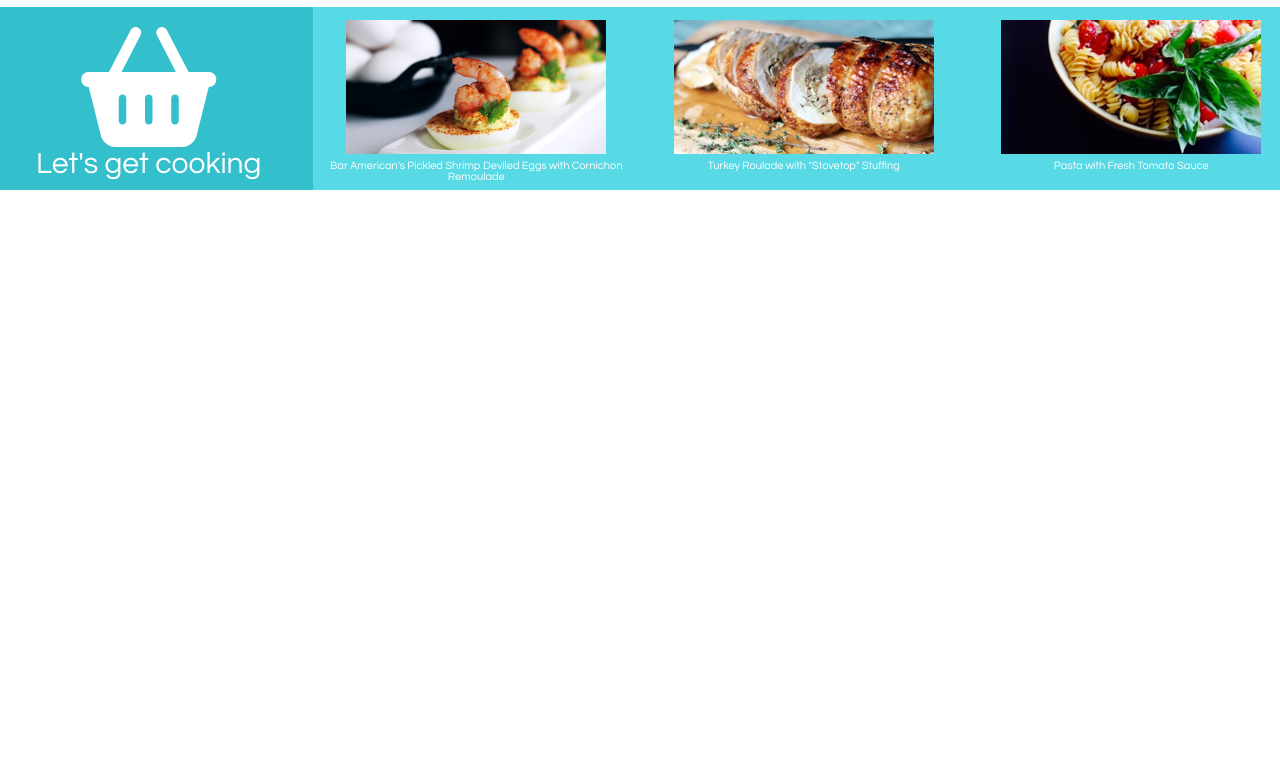
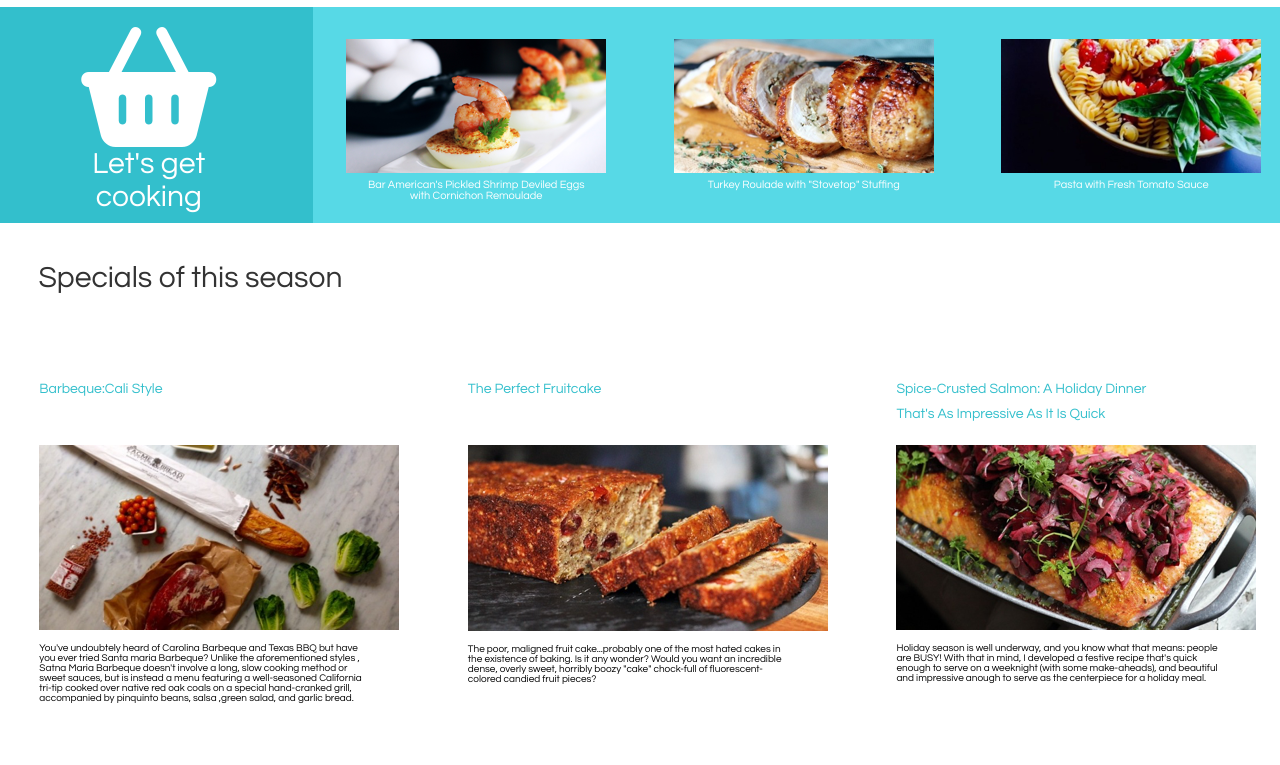
Before and after one commit to toniohdez43/TemplateChallenge, a website: page index.html in a window 1280 px wide. Shown: the part 608-1373 px from the top of the page. Before the commit the page ends 800 px from the top, so only its background shows below. Drawn offline with nearby package versions, Linux system fonts and the light colour scheme.

Commit message:
Added special menu

```diff
--- a/index.html
+++ b/index.html
@@ -60,11 +60,11 @@
 ================================================== -->
 <section id = "cooking-section">
     <div class="row">
-        <div id="cooking-icon" class="col-xs-12 col-md-3 col-lg-3">
+        <div id="cooking-icon" class="col-xs-12 col-md-12 col-lg-3">
 
-            <h2 class="menu-title"><i class="fa fa-shopping-basket fa-4x" aria-hidden="true"></i><br>Let's get cooking</h2>
+            <h2 class="menu-title"><i class="fa fa-shopping-basket fa-4x" aria-hidden="true"></i><br>Let's get<br>cooking</h2>
         </div>
-        <div class="cooking-menu col-xs-12 col-md-3 col-lg-3">
+        <div class="cooking-menu col-xs-12 col-md-4 col-lg-3">
             <div>
             <img class="center-img"  src="./assets/shrimp.png" />
                 <a href="#" class="food-desc">
@@ -72,13 +72,13 @@
             </a>
             </div>
         </div>
-        <div class="cooking-menu col-xs-12 col-md-3 col-lg-3">
+        <div class="cooking-menu col-xs-12 col-md-4 col-lg-3">
             <img class="center-img"  src="./assets/turkey.png" />
             <a href="#" class="food-desc">
                 Turkey Roulade with "Stovetop" Stuffing
             </a>
         </div>
-        <div class="cooking-menu col-xs-12 col-md-3 col-lg-3">
+        <div class="cooking-menu col-xs-12 col-md-4 col-lg-3">
             <img class="center-img"  src="./assets/pasta.png" />
             <a href="#" class="food-desc">
                 Pasta with Fresh Tomato Sauce
@@ -88,8 +88,89 @@
 
 
 
+
+</section >
+<!-- Special Section
+================================================== -->
+<section id = "special-section">
+    <div id="special">
+        <h2>Specials of this season</h2>
+    </div>
+    <div class="row">
+        <div id="special-food" class="row">
+            <div class="blue-title col-xs-12 col-md-4 col-lg-4">
+                <div class="row">
+                    <div class="special-title col-xs-12 col-md-12 col-lg-12">
+                        <h5>Barbeque:Cali Style</h5>
+                        <h5><br></h5>
+                    </div>
+                    <div class="special-img col-xs-12 col-md-12 col-lg-12">
+                        <img  src="./assets/ingredients.png" />
+                    </div>
+                    <div class="special-desc col-xs-12 col-md-12 col-lg-12">
+                        <p>
+                            You've undoubtely heard of Carolina Barbeque and Texas
+                            BBQ but have you ever tried Santa maria Barbeque? Unlike the aforementioned styles
+                            , Satna Maria Barbeque doesn't involve a long, slow cooking method or sweet sauces, but
+                            is instead a menu featuring a well-seasoned California tri-tip cooked
+                            over native red oak coals on a special hand-cranked grill, accompanied by pinquinto beans, salsa
+                            ,green salad, and garlic bread.
+                        </p>
+                    </div>
+
+                </div>
+
+            </div>
+            <div class="blue-title col-xs-12 col-md-4 col-lg-4">
+                <div class="row">
+                    <div class="special-title col-xs-12 col-md-12 col-lg-12">
+                        <h5>The Perfect Fruitcake</h5>
+                        <h5><br></h5>
+                    </div>
+                    <div class="special-img col-xs-12 col-md-12 col-lg-12">
+                        <img   src="./assets/fruitcake.png" />
+                    </div>
+                    <div class="special-desc col-xs-12 col-md-12 col-lg-12">
+                        <p>
+                            The poor, maligned fruit cake...probably one of the
+                            most hated cakes in the existence of baking. Is it any
+                            wonder? Would you want an incredible dense, overly
+                            sweet, horribly boozy "cake" chock-full of fluorescent-
+                            colored candied fruit pieces?
+                        </p>
+                    </div>
+
+                </div>
+
+            </div>
+            <div class="blue-title col-xs-12 col-md-4 col-lg-4">
+                <div class="row">
+                    <div class="special-title col-xs-12 col-md-12 col-lg-12">
+                        <h5>Spice-Crusted Salmon: A Holiday Dinner</h5>
+                        <h5>That's As Impressive As It Is Quick</h5>
+                    </div>
+                    <div class="special-img col-xs-12 col-md-12 col-lg-12">
+                        <img   src="./assets/salmon.png" />
+                    </div>
+                    <div class="special-desc col-xs-12 col-md-12 col-lg-12">
+                        <p>
+                            Holiday season is well underway, and you know what
+                            that means: people are BUSY! With that in mind, I
+                            developed a festive recipe that's quick enough to
+                            serve on a weeknight (with some make-aheads), and
+                            beautiful and impressive anough to serve as the
+                            centerpiece for a holiday meal.
+                        </p>
+                    </div>
+
+                </div>
+
+            </div>
+        </div>
+
+
+    </div>
 </section>
-
 <!--<div class="cover">
     <iframe width="300" height="200" src="//www.youtube.com/embed/iSt_jWEFiuE" frameborder="0" allowfullscreen></iframe>
 </div>-->
--- a/sass/general.sass
+++ b/sass/general.sass
@@ -85,6 +85,8 @@ h1
   margin-right: auto
   width: auto
   font-size: 11px
+  padding-left: 10%
+  padding-right: 10%
 
   color: #fff
 .menu-title
@@ -97,5 +99,20 @@ h1
   text-align: center
 
 .cooking-menu
-  padding-top: 1%
+  padding-top: 2.5%
   background-color: #57D9E6
+  padding-bottom: 1%
+
+//Customizing cooking-section
+#special, #special-food
+  margin-top: 3%
+  margin-left: 3%
+  margin-bottom: 3%
+
+.special-title, .special-img, .special-desc
+  margin-bottom: 3%
+
+.special-desc
+  color: #000
+  font-size: 10px
+  padding-right: 20%
```
Also changed, not shown: build/css/general.css.
